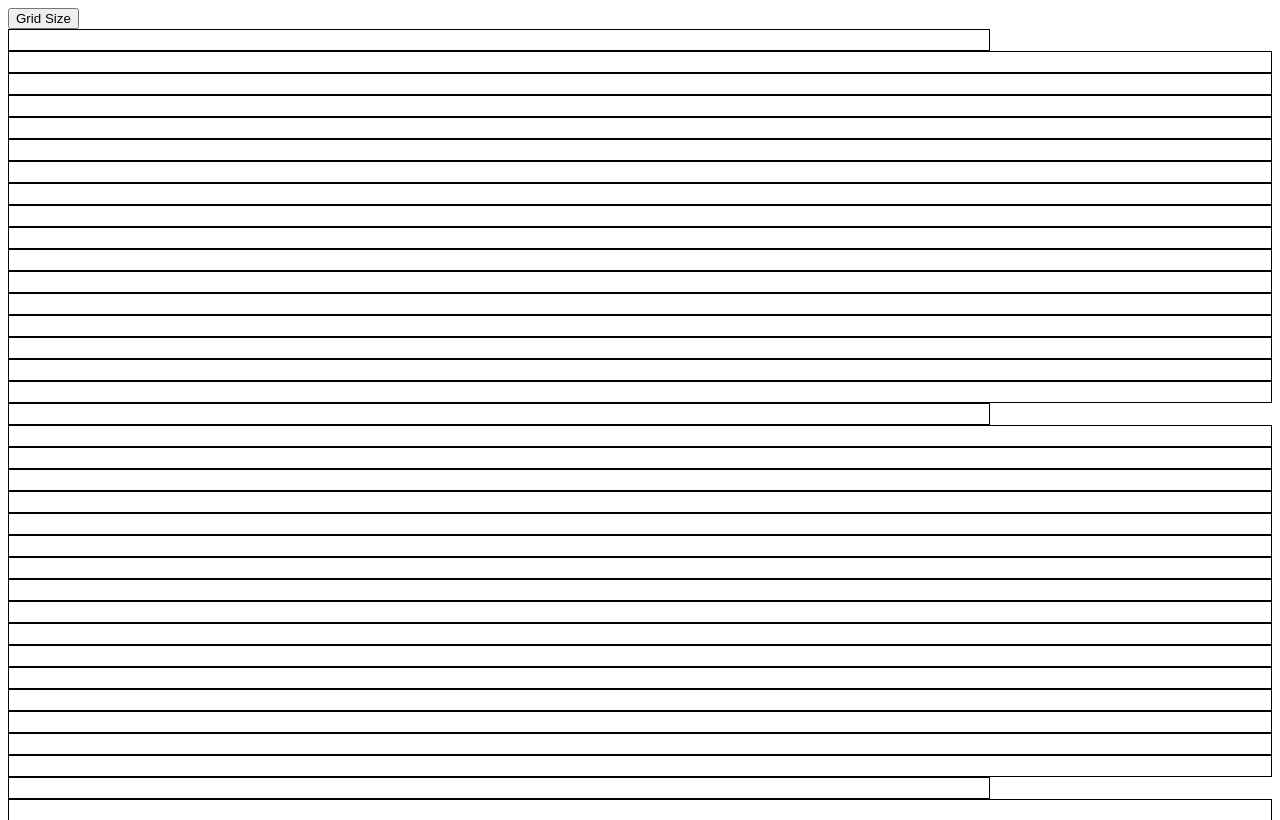
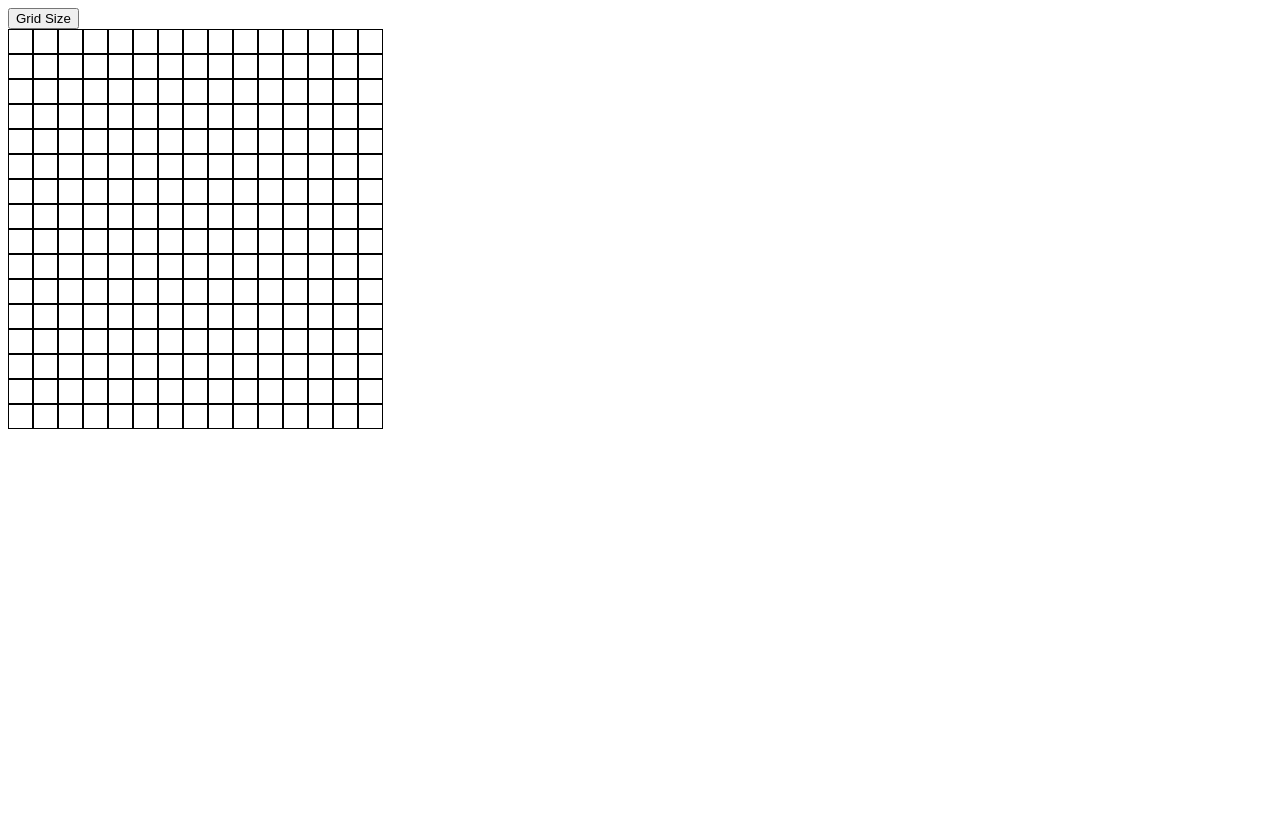
Before and after one commit to mohammadzfr/Etch-a-Sketch, a plain HTML site: page index.html in a window 1280 px wide. Shown: the top 820 px of the page. Drawn offline with Linux system fonts and the light colour scheme.

Commit message:
completed 16x16 grid

```diff
--- a/style.css
+++ b/style.css
@@ -1,10 +1,38 @@
-#grid>div:nth-child(17n + 1) {
+/* * {
+    box-sizing: border-box;
+}
+.container {
     display: flex;
     flex-wrap: wrap;
     width: 960px;
 }
 
+#grid>div:nth-child(17n + 1) {
+    width: 100%;
+} */
+
+* {
+    box-sizing: border-box;
+  }
+
+  #grid {
+    display: flex;
+    flex-wrap: wrap;
+  }
+
+  #grid>div {
+    border: 1px solid black;
+    height: 25px;
+    width: 25px;
+  }
+
+  #grid>div:nth-child(16n + 1) {
+    width: 100%;
+    border: 0;
+    height: 0;
+  }
+/*
 .gridElement {
     border: 1px solid black;
     padding: 10px;
-}
+} */
```
